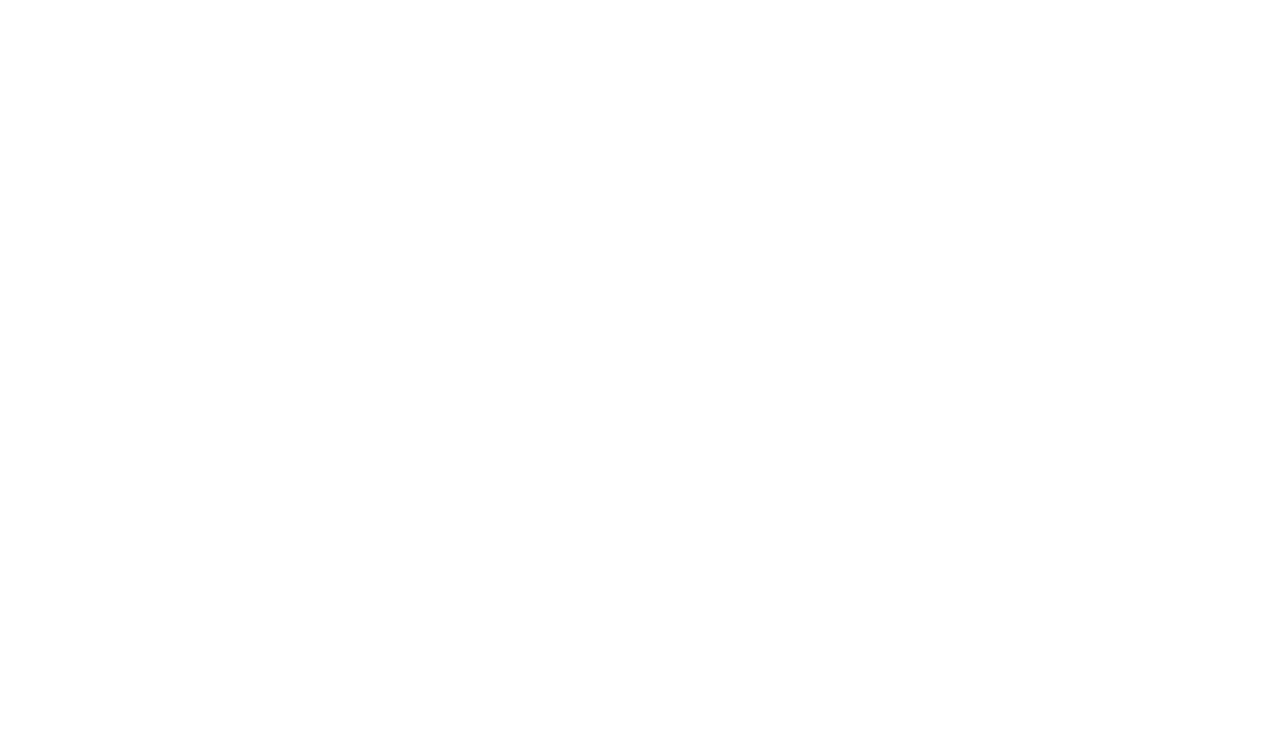
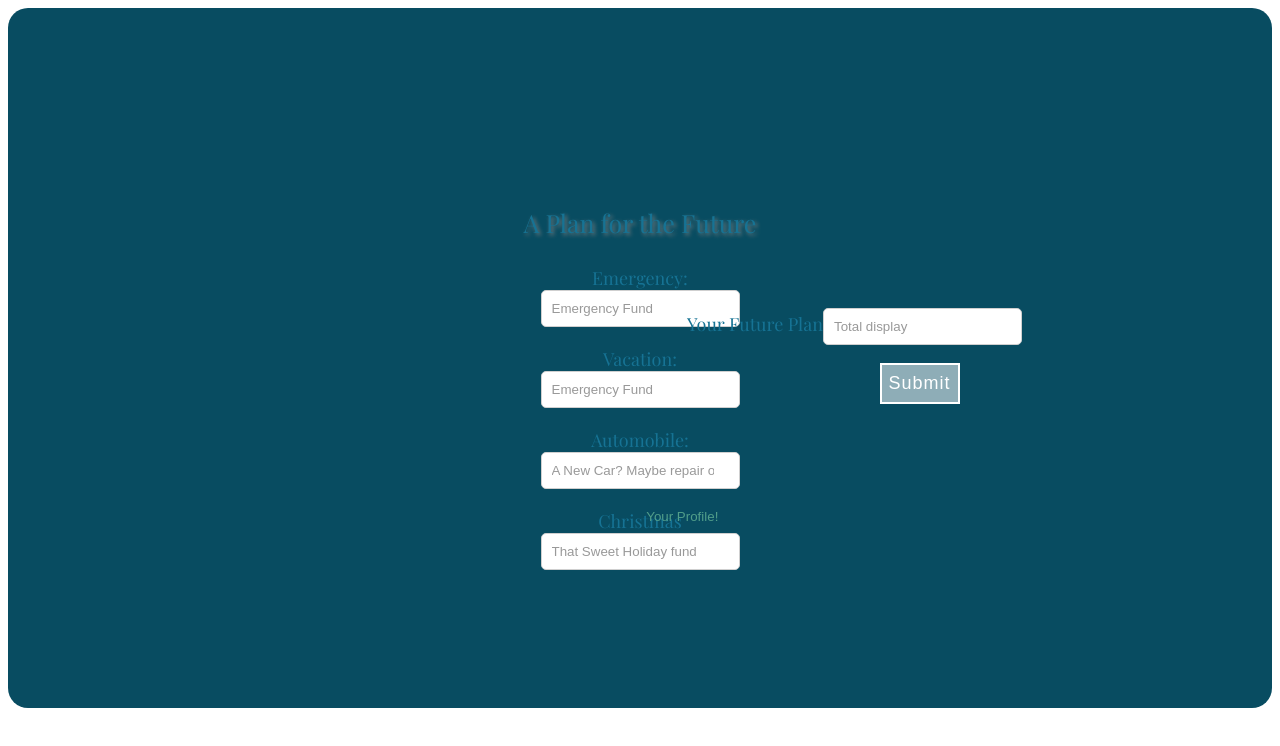
Before and after one commit to Mgncoding/final_project, a React app in the folder guru/: page /savings in a window 1280 px wide. Shown: the top 746 px of the page. Built offline with nearby package versions, Linux system fonts and the light colour scheme.

Commit message:
css forms

```diff
--- a/guru/src/App.js
+++ b/guru/src/App.js
@@ -12,6 +12,7 @@
 import SalaryInput from "./components/salary.input";
 import DebtForm from "./components/debt";
 import DisplayFinal from "./components/final.display.component";
+import Savings from "./components/savings"
 
 
 function App() {
@@ -33,6 +34,7 @@
         <Route exact path= "/debt" component={DebtForm} />
             <Route exact path= "/final" component={DisplayFinal} />
             <Route exact path= "/signup" component={Signup} />
+            <Route exact path= "/savings" component={Savings} />
 
      </div>
 
--- a/guru/src/components/debt.js
+++ b/guru/src/components/debt.js
@@ -55,13 +55,14 @@
     render() {
         return (
             <div className="container">
-                <h3>Any Debt you may have Place here</h3>
+                <h1 className="fixedtitle">Any Debt you may have Place here</h1>
 
-                <form>
-                <div className="form-group">
-                        <label> Credit Card One: </label>
+                <form className="fixedform">
+                <div className="mtginput">
+                        <label className="mortgage"> Credit Card One: </label>
                             <br/>
                             <input
+                            className="rentclass"
                                 value={this.state.creditCard}
                                 name="creditCard"
                                 onChange={this.handleInputChange}
@@ -69,10 +70,11 @@
                                 placeholder="That first debt starter">
                             </input>
                     </div>
-                    <div className="form-group">
-                        <label> Second Credit Card: </label>
+                    <div className="phoneinput">
+                        <label className="phone"> Second Credit Card: </label>
                             <br/>
                             <input
+                                className="phoneclass"
                                 value={this.state.creditCardTwo}
                                 name="creditCardTwo"
                                 onChange={this.handleInputChange}
@@ -80,8 +82,8 @@
                                 placeholder="That second debt starter">
                             </input>
                     </div>
-                    <div className="form-group">
-                        <label> Tuition: </label>
+                    <div className="carinput">
+                        <label className="car"> Tuition: </label>
                             <br/>
                             <input
                                 value={this.state.tuition}
@@ -92,18 +94,22 @@
                             </input>
                     </div>
                 </form>
-                <div className="container">
-                <button onClick={this.mySumFunction}>Submit</button>
-                    <label>Your Total Fixed Expenses</label>
 
+                    <div className="totaldisplay">
+                        <label className="">Your Debt </label>
+                        <input classname="totalinput"
+                            value={this.state.displayTotal}
+                            placeholder="Total display">
 
-                    <h1>{this.state.displayTotal}</h1>
+                            </input>
+                        <button onClick={this.mySumFunction} className="firstbutton">Submit</button>
                 </div>
-                <div>
-                <button type="submit" className="btn btn-success"><Link to="/fixed" className="nav-link">Back to Fixed!</Link>  </button>
-                <button type="submit" className="btn btn-success"><Link to="/variable" className="nav-link">Your Variable Expenses!</Link>  </button>
+                <div className="changepage">
+                        <button type="submit" className="backbutton"><Link to="/fixed" className="linkcolor">Back To Fixed!</Link>  </button>
+                        <button type="submit" className="forwardbutton"><Link to="/variable" className="linkcolor2">Your Variable Expenses!</Link>  </button>
+                    </div>
                 </div>
-            </div>
+
         )
     }
 
--- a/guru/src/components/final.display.component.js
+++ b/guru/src/components/final.display.component.js
@@ -49,14 +49,15 @@
 
     render() {
         return (
-            <div className="wrapper">
-                <div className="form-wrapper">
-                    <h1>Savings Plan</h1>
-                    <form>
-                        <div className="form-group">
-                            <label>Total Salary: </label>
+            <div className="container">
+
+                    <h1 className="fixedtitle">Savings Plan</h1>
+                    <form className="fixedform">
+                        <div className="mtginput">
+                            <label className="mortgage">Total Salary: </label>
                             <br />
                             <input
+                                className="rentclass"
                                 value={this.state.salary}
                                 name="salary"
                                 onChange={this.handleInputChange}
@@ -64,10 +65,11 @@
                                 placeholder="Total Salary">
                             </input>
                         </div>
-                        <div className="form-group">
-                            <label>Total Fixed: </label>
+                        <div className="phoneinput">
+                            <label className="phone">Total Fixed: </label>
                             <br />
                             <input
+                                className="phoneclass"
                                 value={this.state.fixed}
                                 name="fixed"
                                 onChange={this.handleInputChange}
@@ -76,8 +78,8 @@
                             </input>
 
                         </div>
-                        <div className="form-group">
-                            <label>Total Debt: </label>
+                        <div className="carinput">
+                            <label className="car">Total Debt: </label>
                             <br />
                             <input
                                 value={this.state.debt}
@@ -88,8 +90,8 @@
                             </input>
 
                         </div>
-                        <div className="form-group">
-                            <label>Total Variable Expenses: </label>
+                        <div className="cableinput">
+                            <label className="cable">Total Variable Expenses: </label>
                             <br />
                             <input
                                 value={this.state.variable}
@@ -103,19 +105,24 @@
 
                     </form>
                     <br /><br />
-                    <div className="container">
-                        <button onClick={this.mySumFunction}>Submit</button>
-                        <label>Your Total Fixed Expenses</label>
+                    <div className="totaldisplay">
+                        <label className="">Your Budget</label>
+                        <input classname="totalinput"
+                            value={this.state.displayTotal}
+                            placeholder="Total display">
 
-                        <h1>{this.state.displayTotal}</h1>
+                            </input>
+                        <button onClick={this.mySumFunction} className="firstbutton">Submit</button>
+
 
                     </div>
-                    <div>
-                        <button type="submit" className="btn btn-success"><Link to="/salary" className="">Back To Salary!</Link>  </button>
-                        <button type="submit" className="btn btn-success"><Link to="/debt" className="">Input Debt!</Link>  </button>
+                    <div className="changepage">
+                        <button type="submit" className="backbutton"><Link to="/variable" className="linkcolor">Back To Salary!</Link>  </button>
+                        <button type="submit" className="forwardbutton"><Link to="/profile" className="linkcolor2">Your Profile!</Link>  </button>
                     </div>
+
                 </div>
-            </div>
+
 
 
         )
--- a/guru/src/components/fixed.expenses.js
+++ b/guru/src/components/fixed.expenses.js
@@ -142,8 +142,9 @@
                     {/* </div> */}
                     <div className="changepage">
                         <button type="submit" className="backbutton"><Link to="/salary" className="linkcolor">Back To Salary!</Link>  </button>
+
+                    </div>
                         <button type="submit" className="forwardbutton"><Link to="/debt" className="linkcolor2">Input Debt!</Link>  </button>
-                    </div>
                 {/* </div> */}
                  {/* </div> */}
             </div>
--- a/guru/src/components/salary.input.js
+++ b/guru/src/components/salary.input.js
@@ -42,12 +42,13 @@
     render() {
         return (
             <div className="container">
-                <h3> Input Your Salary Information</h3>
-                <form>
-                    <div className="form-group">
-                    <label>Hours Worked</label>
+                <h1 className="fixedtitle"> Input Your Salary Information</h1>
+                <form className="fixedform">
+                    <div className="mtginput">
+                    <label className="mortgage">Hours Worked</label>
                     <br/>
                     <input
+                        className="rentclass"
                         value={this.state.monthlyPay}
                         name="monthlyPay"
                         onChange={this.handleInputChange}
@@ -56,18 +57,23 @@
                     </input>
                     </div> <br />
 
-                    <div className="form-group">
-                    <button onClick={this.mySumFunction}>Submit</button>
-                    <label>Your Total Fixed Expenses</label>
 
+                </form>
+                <div className="totaldisplay">
+                        <label className="">Monthly Salary</label>
+                        <input classname="totalinput"
+                            value={this.state.displayTotal}
+                            placeholder="Total display">
 
-                    <h1>{this.state.displayTotal}</h1>
+                            </input>
+                        <button onClick={this.mySumFunction} className="firstbutton">Submit</button>
+
+                            </div>
+
+                <div className="changepage">
+                        <button type="submit" className="backbutton"><Link to="/fixed" className="linkcolor">Fixed Expense</Link>  </button>
+                        <button type="submit" className="forwardbutton"><Link to="/profile" className="linkcolor2">Back To Profile</Link>  </button>
                     </div>
-                </form>
-                <div>
-                <button type="submit" className="btn btn-success"><Link to="/fixed" className="nav-link">Next Fixed Expenses</Link>  </button>
-                <button type="submit" className="btn btn-success"><Link to="/profile" className="nav-link">Back to Profile</Link>  </button>
-                </div>
             </div>
         )
     }
--- a/guru/src/components/savings.js
+++ b/guru/src/components/savings.js
@@ -1,5 +1,5 @@
-import React, { Component } from " react";
-import Button from "./button/button"
+import React, { Component } from "react";
+import {Link} from "react-router-dom";
 
 
 
@@ -7,49 +7,63 @@
 // You can split up your positive cashflow or bulk it all into one fund.
 
 export default class Savings extends Component {
-    constructor(props) {
-        super(props)
 
-        this.state = {
-            emergency = "",
-            vacation = "",
-            automobile = "",
-            christmas = "",
+
+        state = {
+            emergency: "",
+            vacation: "",
+            automobile: "",
+            christmas: "",
+            displayTotal: ""
 
         }
         handleInputChange = event => {
             const { name, value } = event.target;
-
             this.setState({
                 [name]: value
             })
 
         }
-        handleFormSubmit = event => {
-            event.preventDefault()
+        mySumFunction = () => {
+            var total = 0
+            var myArray = [];
+            myArray.push(this.state.emergency, this.state.vacation, this.state.automobile, this.state.christmas
+            )
+            for (let i = 0; i < myArray.length; i++) {
+                if (parseInt(myArray[i]))
+                    total += parseInt(myArray[i])
+
+            }
+
+
+            this.setState({ displayTotal: total });
 
             this.setState({
+
                 emergency: "",
                 vacation: "",
                 automobile: "",
-                christmas: ""
+                christmas: "",
+
 
 
             })
+
         }
-    }
+
     render() {
         return (
-            <div className="wrapper">
-                <div className="form-wrapper">
-                    <h1>A Plan for the Future</h1>
+            <div className="container">
+                {/* <div className="form-wrapper"> */}
+                    <h1 className="fixedtitle">A Plan for the Future</h1>
 
 
-                    <form>
-                        <div className="form-group">
-                            <label> Emergency: </label>
+                    <form className="fixedform">
+                        <div className="mtginput">
+                            <label className="mortgage"> Emergency: </label>
                             <br />
                             <input
+                                className="rentclass"
                                 value={this.state.emergency}
                                 name="emergency"
                                 onChange={this.handleInputChange}
@@ -57,10 +71,11 @@
                                 placeholder="Emergency Fund">
                             </input>
                         </div>
-                        <div className="form-group">
-                            <label> Vacation: </label>
+                        <div  className="phoneinput">
+                            <label className="phone"> Vacation: </label>
                             <br />
                             <input
+                                className="phoneclass"
                                 value={this.state.vacation}
                                 name="vacation"
                                 onChange={this.handleInputChange}
@@ -68,8 +83,8 @@
                                 placeholder="Emergency Fund">
                             </input>
                         </div>
-                        <div className="form-group">
-                            <label> Automobile: </label>
+                        <div className="carinput">
+                            <label className="car"> Automobile: </label>
                             <br />
                             <input
                                 value={this.state.automobile}
@@ -79,8 +94,8 @@
                                 placeholder="A New Car? Maybe repair on current car">
                             </input>
                         </div>
-                        <div className="form-group">
-                            <label> Christmas </label>
+                        <div className="cableinput">
+                            <label className="cable"> Christmas </label>
                             <br />
                             <input
                                 value={this.state.christmas}
@@ -91,11 +106,22 @@
                             </input>
                         </div>
                     </form>
-                    <div className="container">
-                        <button type="submit" className="btn btn-success"><Link to="/profile" className="">Back To Salary!</Link>  </button>
+                    <div className="totaldisplay">
+                        <label className="">Your Future Plan</label>
+                        <input classname="totalinput"
+                            value={this.state.displayTotal}
+                            placeholder="Total display">
 
+                            </input>
+                        <button onClick={this.mySumFunction} className="firstbutton">Submit</button>
+
+                            </div>
+                    <div className="changepage">
+                        <button type="submit" className="backbutton"><Link to="/profile" className="linkcolor">Your Profile!</Link>  </button>
+                        {/* <button type="submit" className="forwardbutton"><Link to="/debt" className="linkcolor2">Input Debt!</Link>  </button> */}
                     </div>
-                </div>
+
+                {/* </div> */}
             </div>
         )
     }
--- a/guru/src/components/style/fixed.expense.form.css
+++ b/guru/src/components/style/fixed.expense.form.css
@@ -101,7 +101,7 @@
 }
 
 .fixedform {
-    /* text-align: center; */
+    text-align: center;
 }
 .totaldisplay {
     font-size: 18px;
@@ -117,33 +117,36 @@
     /* display: flex; */
     /* flex-wrap: wrap; */
     position: fixed;
-    right: 15%;
+    right: 20%;
 }
 .firstbutton {
     background-color: #8EADB7;
     color: #fff;
     border: 2px solid #fff;
-    width: 10%;
-    margin: auto;
+    width: 20%;
+    /* margin: auto; */
     margin-top: 1em;
     padding: 8px 0px;
     font-size: 1em;
     font-weight: lighter;
     letter-spacing: 1px;
     margin-bottom: 0.25em;
+    top: 10%;
 }
 .firstbutton:hover {
     color: #519e8a;
     background-color: #fff;
     border: 2px solid #519e8a;
 }
-.submitoption {
+/* .submitoption {
     clear: both;
 
-}.changepage {
+} */
+.changepage {
     /* width: 50%; */
-    display: inline-block;
-    text-align: center;
+    /* color: white; */
+    /* display: inline-block; */
+    /* text-align: center; */
 }
 .backbutton {
     color: #000705;
@@ -151,7 +154,7 @@
     border: 2px solid transparent;
     width: 100%;
     /* float: left; */
-    /* display: inline-block; */
+    display: inline-block;
 
 }
 .linkcolor {
```
